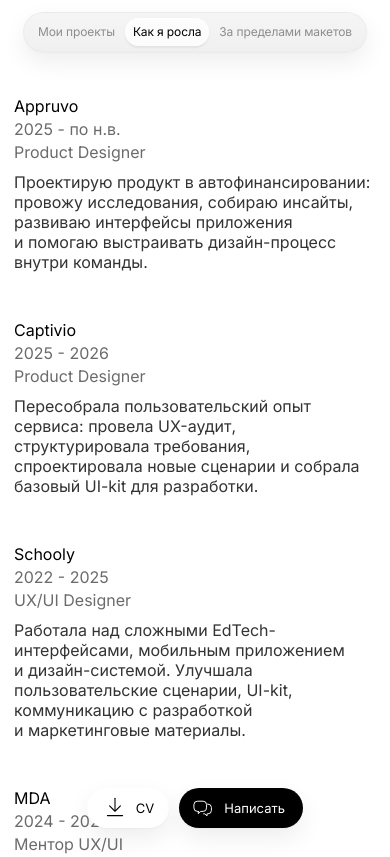
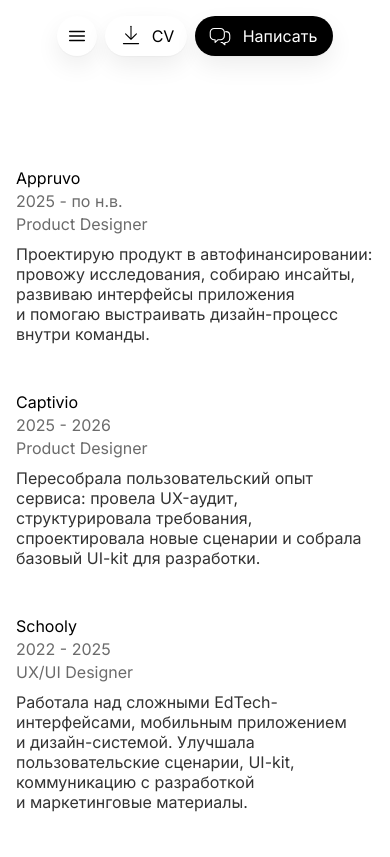
Before and after one commit to storonovaas-sudo/portfolio-site, a plain HTML site: page growth.html in a window 390 px wide. Shown: the top 857 px of the page. Drawn offline with Linux system fonts and the light colour scheme.

Commit message:
Refine mobile navigation and case layout

```diff
--- a/back-to-top.js
+++ b/back-to-top.js
@@ -1,7 +1,43 @@
 const backToTopButtons = document.querySelectorAll(".back-to-top");
 const contactMenus = document.querySelectorAll(".contact-menu");
+const floatingNavs = document.querySelectorAll(".floating-nav");
 const likeButtons = document.querySelectorAll(".like-button");
 const caseImages = document.querySelectorAll(".hero-visual > img, .artifact-card > img");
+
+floatingNavs.forEach((nav) => {
+  const group = nav.querySelector(".floating-nav__group");
+
+  if (!group) {
+    return;
+  }
+
+  const menuButton = document.createElement("button");
+  menuButton.className = "floating-nav__menu";
+  menuButton.type = "button";
+  menuButton.setAttribute("aria-label", "Открыть меню");
+  menuButton.setAttribute("aria-expanded", "false");
+  menuButton.innerHTML = `
+    <svg aria-hidden="true" viewBox="0 0 24 24">
+      <path d="M4 7h16" />
+      <path d="M4 12h16" />
+      <path d="M4 17h16" />
+    </svg>
+  `;
+
+  nav.prepend(menuButton);
+
+  menuButton.addEventListener("click", () => {
+    const isOpen = nav.classList.toggle("is-menu-open");
+    menuButton.setAttribute("aria-expanded", String(isOpen));
+    menuButton.setAttribute("aria-label", isOpen ? "Закрыть меню" : "Открыть меню");
+  });
+
+  group.addEventListener("click", () => {
+    nav.classList.remove("is-menu-open");
+    menuButton.setAttribute("aria-expanded", "false");
+    menuButton.setAttribute("aria-label", "Открыть меню");
+  });
+});
 
 const updateBackToTop = () => {
   const isVisible = window.scrollY > window.innerHeight * 0.8;
@@ -28,6 +64,18 @@ document.addEventListener("click", (event) => {
   contactMenus.forEach((menu) => {
     if (menu.open && !menu.contains(event.target)) {
       menu.open = false;
+    }
+  });
+
+  floatingNavs.forEach((nav) => {
+    if (nav.classList.contains("is-menu-open") && !nav.contains(event.target)) {
+      nav.classList.remove("is-menu-open");
+      const menuButton = nav.querySelector(".floating-nav__menu");
+
+      if (menuButton) {
+        menuButton.setAttribute("aria-expanded", "false");
+        menuButton.setAttribute("aria-label", "Открыть меню");
+      }
     }
   });
 });
--- a/growth.html
+++ b/growth.html
@@ -191,7 +191,7 @@
                 <h3>Дарья</h3>
                 <p>Frontend Developer в&nbsp;Schooly</p>
               </div>
-              <a class="review-card__link" href="https://www.linkedin.com/in/anastasiia-afonicheva-455344274/details/recommendations/?detailScreenTabIndex=0" target="_blank" rel="noopener noreferrer" aria-label="Открыть оригинал рекомендации Дарьи в LinkedIn">↗</a>
+              <a class="review-card__link" href="https://www.linkedin.com/in/anastasiia-afonicheva-455344274/details/recommendations/?detailScreenTabIndex=0" target="_blank" rel="noopener noreferrer" aria-label="Открыть оригинал рекомендации Дарьи в LinkedIn"><svg aria-hidden="true" viewBox="0 0 24 24"><path d="M7 17 17 7" /><path d="M9 7h8v8" /></svg></a>
             </div>
             <div class="review-card__quote">
               <p>Мы с Анастасией довольно долго работали в одной команде: я отвечала за разработку, а она — за дизайн. С ней было легко взаимодействовать: Анастасия всегда была открыта к обсуждению, помогала двигать работу вперёд и не затягивать процесс.</p>
@@ -207,7 +207,7 @@
                 <h3>Антон</h3>
                 <p>Co-Founder &amp; CEO Schooly</p>
               </div>
-              <a class="review-card__link" href="https://www.linkedin.com/in/anastasiia-afonicheva-455344274/details/recommendations/?detailScreenTabIndex=0" target="_blank" rel="noopener noreferrer" aria-label="Открыть оригинал рекомендации Антона в LinkedIn">↗</a>
+              <a class="review-card__link" href="https://www.linkedin.com/in/anastasiia-afonicheva-455344274/details/recommendations/?detailScreenTabIndex=0" target="_blank" rel="noopener noreferrer" aria-label="Открыть оригинал рекомендации Антона в LinkedIn"><svg aria-hidden="true" viewBox="0 0 24 24"><path d="M7 17 17 7" /><path d="M9 7h8v8" /></svg></a>
             </div>
             <div class="review-card__quote">
               <p>Анастасия присоединилась к Schooly в тот момент, когда дизайн-команда уже не справлялась с объёмом задач. Ещё на первом собеседовании было заметно, насколько сильно она увлечена дизайном, и нам повезло, что она стала частью команды.</p>
@@ -225,7 +225,7 @@
                 <h3>Михаил</h3>
                 <p>React Native Developer в&nbsp;Schooly</p>
               </div>
-              <a class="review-card__link" href="https://www.linkedin.com/in/anastasiia-afonicheva-455344274/details/recommendations/?detailScreenTabIndex=0" target="_blank" rel="noopener noreferrer" aria-label="Открыть оригинал рекомендации Михаила в LinkedIn">↗</a>
+              <a class="review-card__link" href="https://www.linkedin.com/in/anastasiia-afonicheva-455344274/details/recommendations/?detailScreenTabIndex=0" target="_blank" rel="noopener noreferrer" aria-label="Открыть оригинал рекомендации Михаила в LinkedIn"><svg aria-hidden="true" viewBox="0 0 24 24"><path d="M7 17 17 7" /><path d="M9 7h8v8" /></svg></a>
             </div>
             <div class="review-card__quote">
               <p>Я работал с Анастасией как над проектом Schooly, так и над своим личным проектом — и в обоих случаях она отлично справилась с задачами. Анастасия быстро превращала идеи в понятные и продуманные интерфейсы, а также предлагала ценные решения, которые улучшали пользовательский опыт продукта.</p>
--- a/styles.css
+++ b/styles.css
@@ -597,9 +597,18 @@ h1 {
   height: 44px;
   margin: -14px -14px 0 0;
   color: var(--muted);
-  font-size: 21px;
   line-height: 1;
   transition: color 180ms ease, transform 180ms ease;
+}
+
+.review-card__link svg {
+  width: 24px;
+  height: 24px;
+  fill: none;
+  stroke: currentColor;
+  stroke-linecap: round;
+  stroke-linejoin: round;
+  stroke-width: 1.6;
 }
 
 .review-card__link:hover {
@@ -791,6 +800,10 @@ h1 {
   border-radius: 100px;
   background: linear-gradient(180deg, var(--soft) 0%, var(--soft-2) 100%);
   box-shadow: var(--shadow);
+}
+
+.floating-nav__menu {
+  display: none;
 }
 
 .floating-nav__group a {
@@ -1136,15 +1149,17 @@ h1 {
     --heading-1-line: 34px;
     --heading-2-size: 22px;
     --heading-2-line: 28px;
+    --description-size: 16px;
+    --description-line: 20px;
   }
 
   .page {
-    padding-inline: 14px;
+    padding: 144px 16px 40px;
   }
 
   .intro.hero-intro {
-    padding-top: 20px;
-    padding-bottom: 64px;
+    padding-top: 36px;
+    padding-bottom: 136px;
   }
 
   .hero-portrait {
@@ -1171,8 +1186,18 @@ h1 {
     gap: 48px;
   }
 
+  .work-case__meta {
+    display: grid;
+    justify-content: start;
+    gap: 14px;
+  }
+
+  .work-case__tags {
+    justify-content: flex-start;
+  }
+
   .work-case__image {
-    aspect-ratio: 1 / 1;
+    aspect-ratio: 672 / 420;
   }
 
   .article {
@@ -1252,61 +1277,91 @@ h1 {
   }
 
   .floating-nav {
-    right: 0;
-    left: 0;
-    top: 12px;
-    justify-content: center;
-    width: 100%;
-    max-width: none;
-    pointer-events: none;
-    transform: none;
+    right: auto;
+    left: 50%;
+    top: max(16px, env(safe-area-inset-top));
+    justify-content: flex-start;
+    width: fit-content;
+    max-width: calc(100% - 24px);
+    pointer-events: auto;
+    transform: translateX(-50%);
   }
 
   .floating-nav__group {
-    width: auto;
-    max-width: calc(100vw - 24px);
-    overflow-x: auto;
-    pointer-events: auto;
-    scrollbar-width: none;
+    position: absolute;
+    top: 50px;
+    left: 0;
+    display: none;
+    width: max-content;
+    min-width: 232px;
+    height: auto;
+    padding: 6px;
+    gap: 2px;
+    border-radius: 18px;
+    grid-template-columns: 1fr;
   }
 
-  .floating-nav__group::-webkit-scrollbar {
-    display: none;
+  .floating-nav.is-menu-open .floating-nav__group {
+    display: grid;
   }
 
   .floating-nav__group a,
   .floating-nav__group a:first-child,
   .floating-nav__group a[aria-current="page"] {
     display: inline-flex;
-    padding-inline: 8px;
-    font-size: 12px;
-    letter-spacing: -0.01em;
+    justify-content: flex-start;
+    height: 40px;
+    padding: 10px 14px;
+    font-size: 16px;
+    line-height: 20px;
+    letter-spacing: 0;
   }
 
   .floating-nav__cv {
-    position: fixed;
-    bottom: max(16px, env(safe-area-inset-bottom));
-    left: calc(50% - 108px);
-    pointer-events: auto;
+    position: static;
+    width: 82px;
+    height: 40px;
+    padding: 8px 12px;
+    font-size: 16px;
   }
 
   .contact-menu {
-    position: fixed;
-    bottom: max(16px, env(safe-area-inset-bottom));
-    left: calc(50% - 16px);
-    pointer-events: auto;
+    position: static;
   }
 
   .contact-menu__panel {
-    top: auto;
-    bottom: calc(100% + 10px);
+    top: calc(100% + 10px);
+    bottom: auto;
+    right: 0;
   }
 
-  .back-to-top {
-    bottom: 72px;
+  .floating-nav__cta {
+    width: 138px;
+    height: 40px;
+    padding: 8px 14px 8px 10px;
+    font-size: 16px;
   }
 
-  .footer {
-    padding-bottom: 112px;
+  .floating-nav__menu {
+    display: grid;
+    flex: 0 0 auto;
+    place-items: center;
+    width: 40px;
+    height: 40px;
+    padding: 0;
+    border: 0;
+    border-radius: 50%;
+    background: #ffffff;
+    color: #000000;
+    box-shadow: var(--shadow);
+  }
+
+  .floating-nav__menu svg {
+    width: 22px;
+    height: 22px;
+    fill: none;
+    stroke: currentColor;
+    stroke-linecap: round;
+    stroke-width: 1.6;
   }
 }
```
Also changed, not shown: case-study.css (+9 -6 lines).
